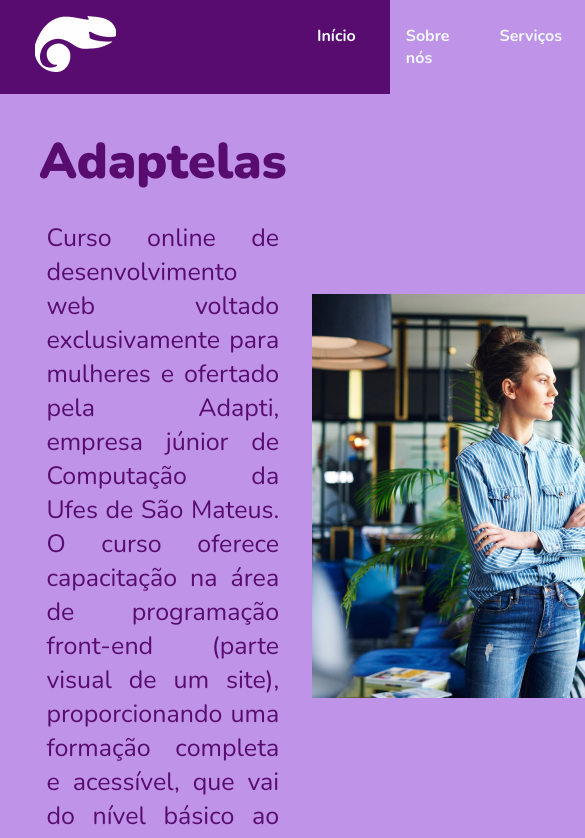
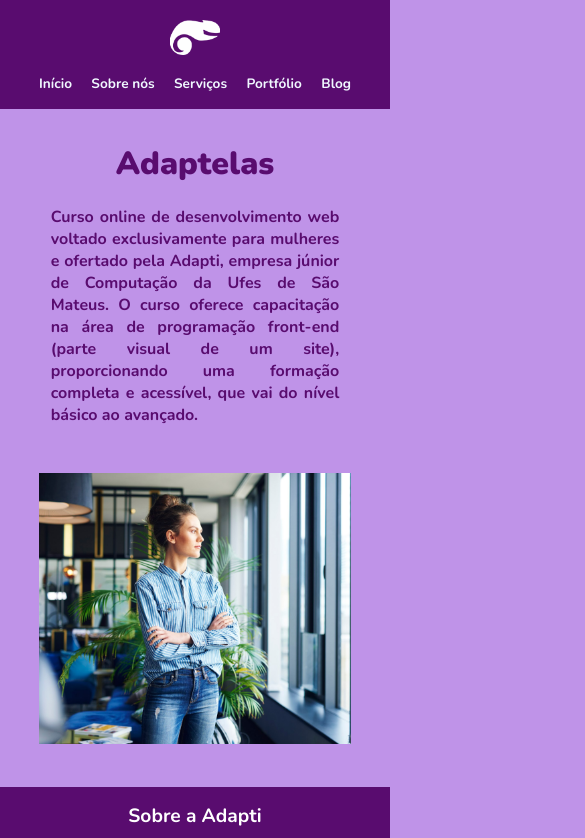
Before and after one commit to tagarelice/Adaptelas-Alice, a plain HTML site: page aula_html/index.html in a window 390 px wide. Shown: the top 838 px of the page, 585 px wide, since content can reach past the window. Drawn offline with nearby package versions, Linux system fonts and the light colour scheme.

Commit message:
aula_5_responsividade

```diff
--- a/aula_html/index.html
+++ b/aula_html/index.html
@@ -4,6 +4,8 @@
 <head>
     <title>Atividade de HTML - Alice</title>
     <meta charset="UTF-8">
+    <meta name="viewport" content="width=device-width, user-scalable=yes, initial-scale=1.0, maximum-scale=10, minimum-scale=1.0">
+
     <link href="style.css" rel="stylesheet" />
     <link href="https://fonts.googleapis.com/css2?family=Nunito:ital,wght@0,200..1000;1,200..1000&display=swap"
         rel="stylesheet">
@@ -13,10 +15,7 @@
     <div class="body">
         <d id="cabeçalho">
             <div class="container">
-
-            <p id="logo">
-                <img src="logo_nav.png" alt="Logo menor da Adapti">
-            </p>
+                    <img id="logo" src="logo_nav.png" alt="Logo menor da Adapti">
                 <nav class="menu">
                     <div class="caixa"><a href="index.html"> Início </a></div>
                     <div class="caixa"><a href="Sobrenos.html"> Sobre nós </a></div>
@@ -43,17 +42,13 @@
                     avançado.
                 </p>
             </div>
-            <p id="Girlboss">
-                <img src="body.png" alt="Girlboss divando">
-            </p>
+                <img id="Girlboss" src="body.png" alt="Girlboss divando">
         </div>
 
 
 
-        <div id="roxo">
-            <p id="camaleao">
-                <img src="logo_footer.png" alt="Logo da Adapti">
-            </p>
+        <div class="roxo">
+                <img id="camaleao" src="logo_footer.png" alt="Logo da Adapti">
 
             <div class="fim">
                 <h2>
@@ -62,14 +57,14 @@
 
                 <p id="texto"> A Adapti é uma empresa júnior com o foco em desenvolvimento de Sites e Sistemas Web.
                     Buscamos sempre ajudar pequenas e médias empresas a crescer e otimizar os seus processos, por meio
-                    de soluções digitais.</p>
+                    de soluções digitais.
                 </p>
             </div>
         </div>
 
 
         <p id="rodape">
-            <b>Desenvolvido em 2024 </b>  Adapti - Soluções Web
+            <b>Desenvolvido em 2024 </b> Adapti - Soluções Web
         </p>
     </div>
 </body>
--- a/aula_html/style.css
+++ b/aula_html/style.css
@@ -1,12 +1,12 @@
 * {
     font-family: "Nunito", sans-serif;
     font-optical-sizing: auto;
-    font-weight: <weight>;
     font-style: normal;
     }
 
 #logo{
-    padding-left: 10%;
+    margin: 2%;
+    margin-left: 5%;
 }
 
 body {
@@ -28,11 +28,11 @@ h1 {
 }
 
 h1 d{
-    font-size: 50px;
+    font-size: 150%;
     font-weight: bolder;
 }
 
-p {
+.corpo p {
     text-align: justify;
     color: rgb(89, 12, 111);
     padding-left: 3%;
@@ -43,11 +43,12 @@ p {
     padding-top: 3%;
     padding-left: 10%;
     padding-bottom: 2%;
+    width: 30%;
 }
 
 .fim h2{
     text-align: center;
-    margin-left: 5%;
+    font-size: 160%;
 }
 
 .fim {
@@ -61,12 +62,12 @@ p {
     text-align: justify;
     color: white;
     padding-bottom: 2%;
-    font-size: 20px;
+    font-size: 140%;
     width: 50%;
     margin-left: 25%;
 }
 
-#roxo {
+.roxo {
     background-color: rgb(89, 12, 111);
     width: 100%;
     margin: 0%;
@@ -85,28 +86,28 @@ p {
 .menu {
     color: white;
     display: flex;
+    flex-wrap: wrap;
+    font-size: 120%;
     justify-content: space-between;
-    font-size: 100%;
-    margin-left: 30%;
-}
+    margin-right: 5%;
+    }
 
 .container {
+    align-items: center;
+    max-width: 100vw;
+    justify-content: space-between;
     display: flex;
-    align-items: center;
-    width: 90%;
-    gap: 10%;
     }
 
 #cabeçalho{
     width: 100%;
     background-color: rgb(89, 12, 111);
-
+    align-items: center;
 }
 
 .caixa {
     margin-left: 50px;
     color: white;
-    text-underline-offset: ;
 }
 
 a {
@@ -121,16 +122,22 @@ a:hover {
 
 .corpo{
     display: flex;
-    /* flex-direction: column; */
-    width: 80%;
+    width: 100%;
     align-items: center;
     margin-top: 3%;
     margin-bottom: 3%;
-    gap: 5%;
+    justify-content: space-between;
 }
 
 .textocorpo p{
-font-size: 25px;
+font-size: 160%;
+margin-right: 5%;
+margin-left: 10%;
+}
+
+#Girlboss{
+margin-right: 10%;
+margin-left: 5%;
 }
 
 p b{
@@ -138,3 +145,92 @@ p b{
     font-weight: bolder;
     margin-right: 10px;
 }
+
+#Girlboss {width: 50%;
+margin-right: auto;
+padding-right: 5%;}
+
+
+@media (min-width:300px) and (max-width: 820px) {
+    body {
+        justify-content: center;
+        align-items: center;
+        display: flex;
+        flex-direction: column;
+    }
+    .corpo {
+        justify-content: center;
+        align-items: center;
+        display: flex;
+        flex-direction: column;
+    }
+    .roxo {
+        justify-content: center;
+        align-items: center;
+        display: flex;
+        flex-direction: column-reverse;
+    }
+
+    #camaleao{
+        width: 30%;
+        padding-right: 10%;
+        margin-bottom: 3%;
+    }
+
+    #Girlboss {
+        width: 80%;
+        max-width: 100vw;
+        margin: 8%;
+        padding: 0%;
+    }
+    .textocorpo p{
+        font-size: 100%;
+        margin-right: 10%;
+        margin-left: 10%;
+        }
+
+        h1 d{
+            font-size: 100%;
+        }
+        .fim h2{
+            font-size: 120%;
+        }
+        #texto{
+            font-size: 100%;
+        }
+
+        .textocorpo{font-size: 100%;
+        font-weight: bold;}
+
+        #rodape{
+        display: flex;
+        flex-direction: column;
+        justify-content: center;
+        align-items: center;
+        }
+
+        p b{
+            margin-left: 10px;
+        }
+
+        .container{
+            display: flex;
+            flex-direction: column;
+        }
+
+        .caixa{
+            margin-left: 0%;
+        }
+
+        .menu{
+            gap: 3%;
+            width: 80%;
+            margin-right: 0%;
+            margin-bottom: 4%;
+            font-size: 85%;
+        }
+        #logo{
+            width: 13%;
+            margin:5%;
+        }
+}
```
Lines whose indentation alone changed are shown as unchanged.
